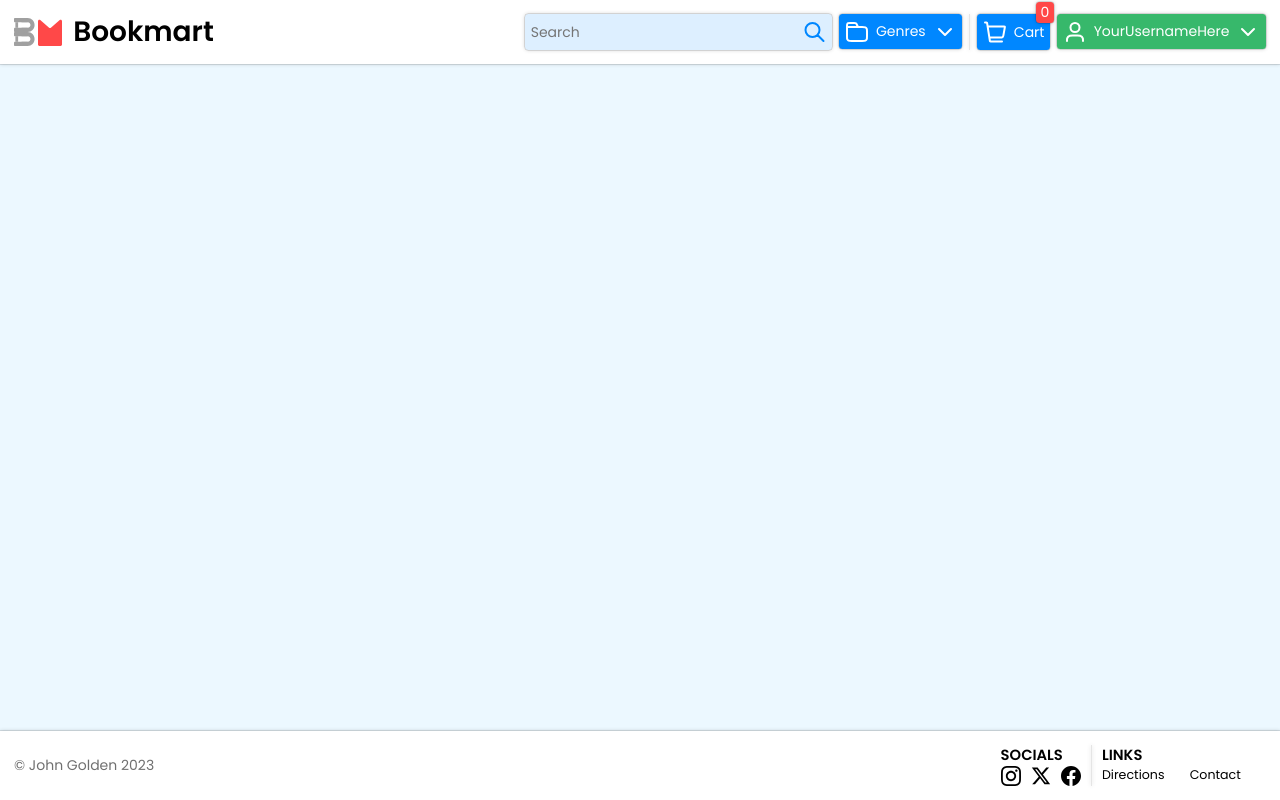
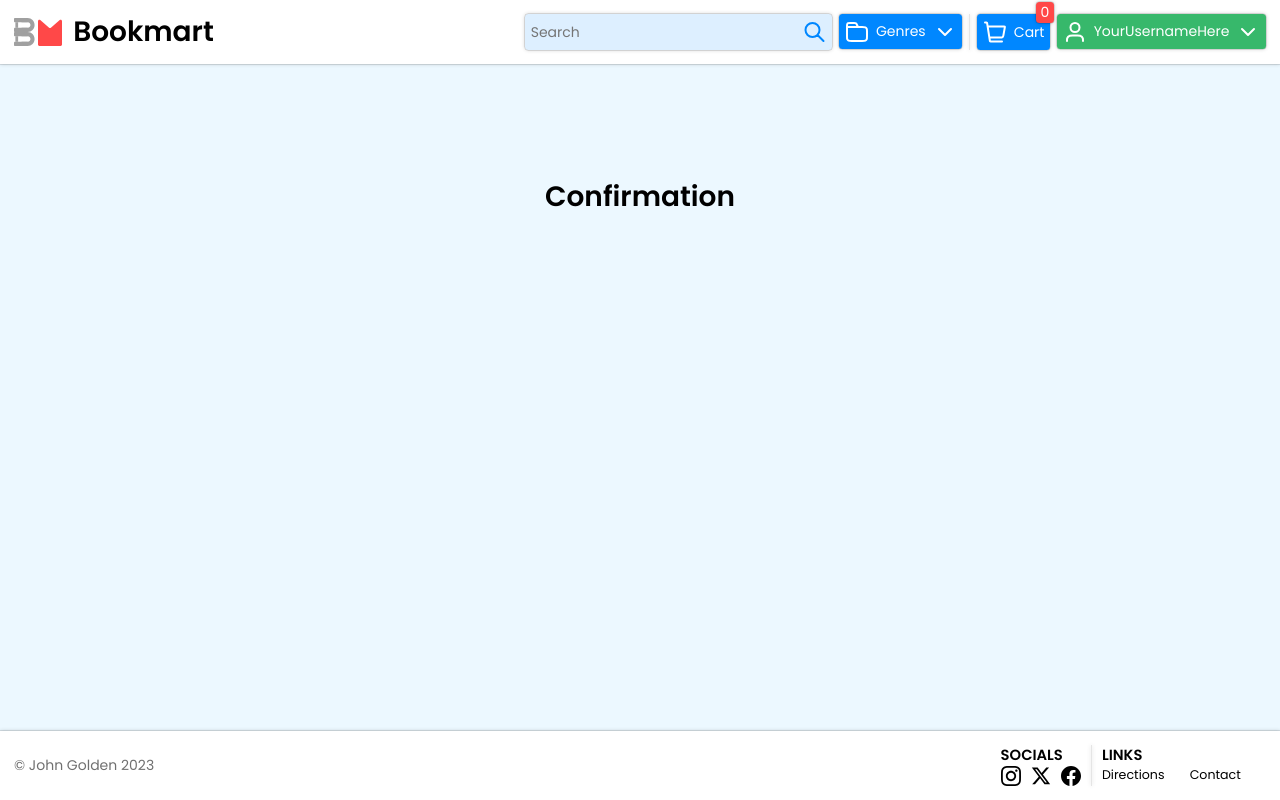
Before and after one commit to golden2402/cs5244-website-vue, a Vue app: page /confirmation in a window 1280 px wide. Built offline with nearby package versions, Linux system fonts and the light colour scheme; no server answers.

Commit message:
add confirmation navigation, submit fn

```diff
--- a/src/router/index.ts
+++ b/src/router/index.ts
@@ -26,6 +26,11 @@ const router = createRouter({
       path: "/checkout",
       name: "checkout",
       component: () => import("@/views/CheckoutView.vue")
+    },
+    {
+      path: "/confirmation",
+      name: "confirmation",
+      component: () => import("@/views/ConfirmationView.vue")
     }
   ]
 });
--- a/src/views/CheckoutView.vue
+++ b/src/views/CheckoutView.vue
@@ -7,7 +7,7 @@
   import { useCartStore } from "@/stores/cart";
   import { isCreditCard, isMobilePhone } from "@/util/validators";
 
-  // import router from "@/router";
+  import router from "@/router";
 
   import BaseCard from "@/components/BaseCard.vue";
   import CheckoutFieldError from "@/components/CheckoutFieldError.vue";
@@ -73,17 +73,25 @@
     ccExpiryYear: {
       required: helpers.withMessage("Please provide a credit card expiry year.", required)
     }
-    // TODO: Add more validations for these and other fields that need more validation.
   };
   const v$ = useVuelidate(rules, form);
 
   async function submitOrder() {
-    console.log("Submit order");
     const isFormCorrect = await v$.value.$validate();
-    if (!isFormCorrect) return;
+
+    if (!isFormCorrect) {
+      form.checkoutStatus = "ERROR";
+    } else {
+      form.checkoutStatus = "PENDING";
+      setTimeout(() => {
+        form.checkoutStatus = "OK";
+        setTimeout(() => {
+          router.push({ name: "confirmation" });
+        }, 1000);
+      }, 1000);
+    }
   }
 
-  /* NOTE: For example yearFrom(0) == <current_year> */
   function yearFrom(index: number) {
     return new Date().getFullYear() + index;
   }
@@ -175,10 +183,10 @@
 
           <section class="checkout__total">
             Your credit card will be charged
-            <strong>
-              {{ asDollarsAndCents(cart.subtotal + surchargeInCents) }} </strong
-            >. ({{ asDollarsAndCents(cart.subtotal) }} +
-            {{ asDollarsAndCents(surchargeInCents) }} shipping)
+            <strong> {{ asDollarsAndCents(cart.subtotal + surchargeInCents) }} </strong>. ({{
+              asDollarsAndCents(cart.subtotal)
+            }}
+            + {{ asDollarsAndCents(surchargeInCents) }} shipping)
           </section>
 
           <div class="box--primary checkout__input__field checkout__submit">
@@ -189,18 +197,17 @@
               value="Complete Purchase"
             />
           </div>
-          <!-- TODO (style): The submit button should not take up the entire width of the form. -->
-          <!-- TODO (style): The submit button should be styled consistent with your own site. -->
-        </form>
 
           <section v-show="form.checkoutStatus !== ''">
-          <div v-if="form.checkoutStatus === 'ERROR'">
+            <div class="checkout__submit__error" v-if="form.checkoutStatus === 'ERROR'">
               Error: Please fix the problems above and try again.
             </div>
             <div v-else-if="form.checkoutStatus === 'PENDING'">Processing...</div>
-          <div v-else-if="form.checkoutStatus === 'OK'">Order placed...</div>
+            <!-- TODO: remove this!? -->
+            <div v-else-if="form.checkoutStatus === 'OK'">Order placed!</div>
             <div v-else>An unexpected error occurred, please try again.</div>
           </section>
+        </form>
       </template>
     </BaseCard>
   </div>
@@ -256,4 +263,8 @@
 
     cursor: pointer;
   }
+
+  .checkout__submit__error {
+    color: var(--danger-color);
+  }
 </style>
--- /dev/null
+++ b/src/views/ConfirmationView.vue
@@ -0,0 +1,15 @@
+<script setup lang="ts"></script>
+
+<template>
+  <div class="confirmation_page container flex">
+    <h1>Confirmation</h1>
+    <!-- confirmation component -->
+  </div>
+</template>
+
+<style scoped>
+  .confirmation_page > * {
+    flex: 1;
+    padding: 4em;
+  }
+</style>
```
Lines whose indentation alone changed are shown as unchanged.
